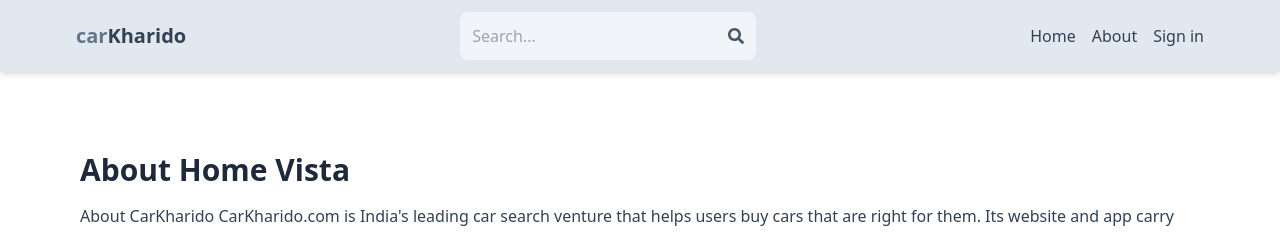
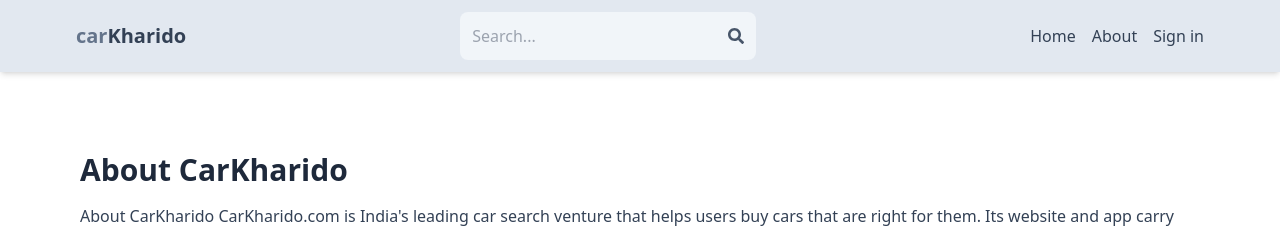
Before and after one commit to rajnayan07/CarKharido, a React (Vite) app in the folder client/: page /about in a window 1280 px wide. Shown: the top 232 px of the page. Built offline with nearby package versions, Linux system fonts and the light colour scheme; no server answers.

Commit message:
Update About.jsx

```diff
--- a/client/src/pages/About.jsx
+++ b/client/src/pages/About.jsx
@@ -3,7 +3,7 @@
 export default function About() {
   return (
     <div className='py-20 px-4 max-w-6xl mx-auto'>
-      <h1 className='text-3xl font-bold mb-4 text-slate-800'>About Home Vista</h1>
+      <h1 className='text-3xl font-bold mb-4 text-slate-800'>About CarKharido </h1>
       <p className='mb-4 text-slate-700'>About CarKharido
 CarKharido.com is India's leading car search venture that helps users buy cars that are right for them. Its website and app carry rich automotive content such as expert reviews, detailed specs and prices, comparisons as well as videos and pictures of all car brands and models available in India. The company has tie-ups with many auto manufacturers,
         more than 4000 car dealers and numerous financial institutions to facilitate the purchase of vehicles. </p>
```
